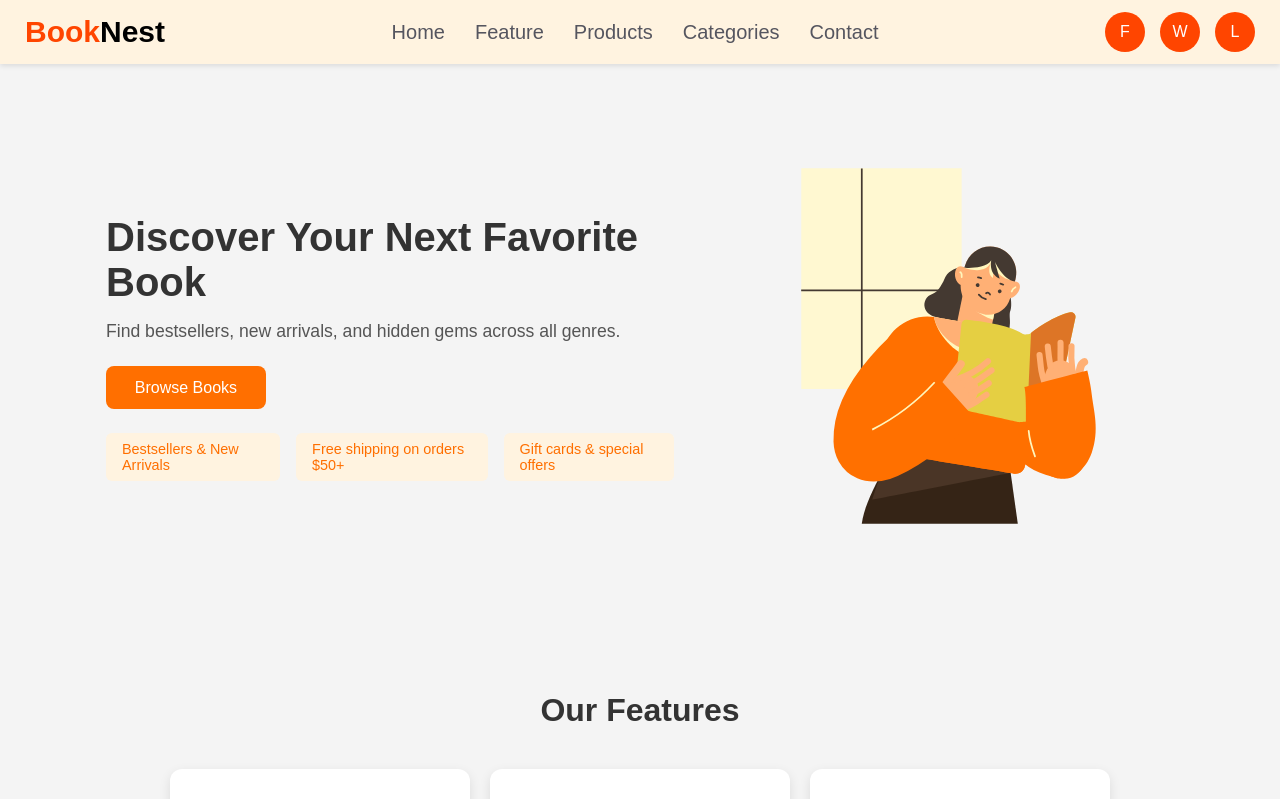
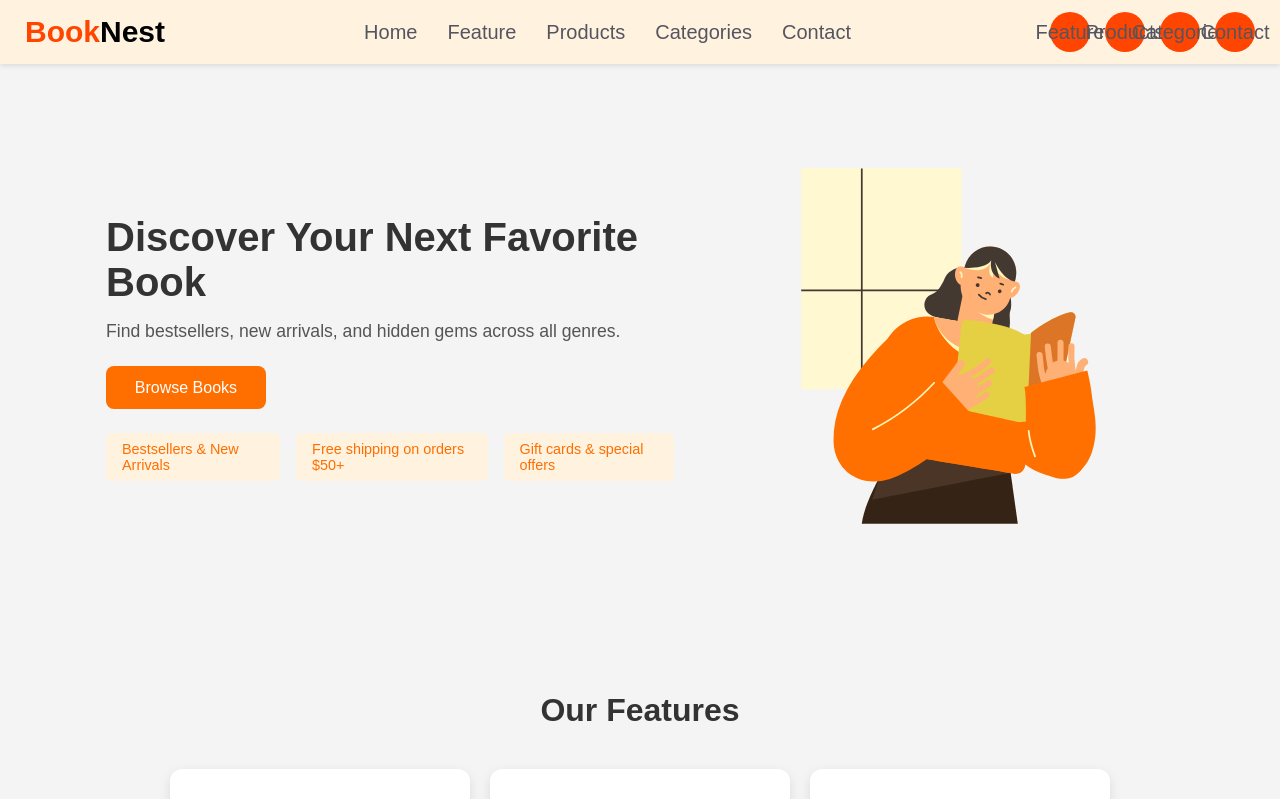
Before and after one commit to AmirMajeed4905/bookNest, a React (Vite) app in the folder frontend/: page / in a window 1280 px wide. Shown: the top 799 px of the page. Built offline with nearby package versions, Linux system fonts and the light colour scheme.

Commit message:
update navbar....

```diff
--- a/frontend/src/components/Navbar.jsx
+++ b/frontend/src/components/Navbar.jsx
@@ -32,10 +32,12 @@ const Navbar = () => {
         </div>
 
         <div className={`social-icon ${open ? "show" : ""}`}>
-          <ul>
-            <li>F</li>
-            <li>W</li>
-            <li>L</li>
+           <ul>
+
+            <li><Link to="/feature">Feature</Link></li>
+            <li><Link to="/product">Products</Link></li>
+            <li><Link to="/categories">Categories</Link></li>
+            <li><Link to="/contact">Contact</Link></li>
           </ul>
         </div>
       </div>
```
